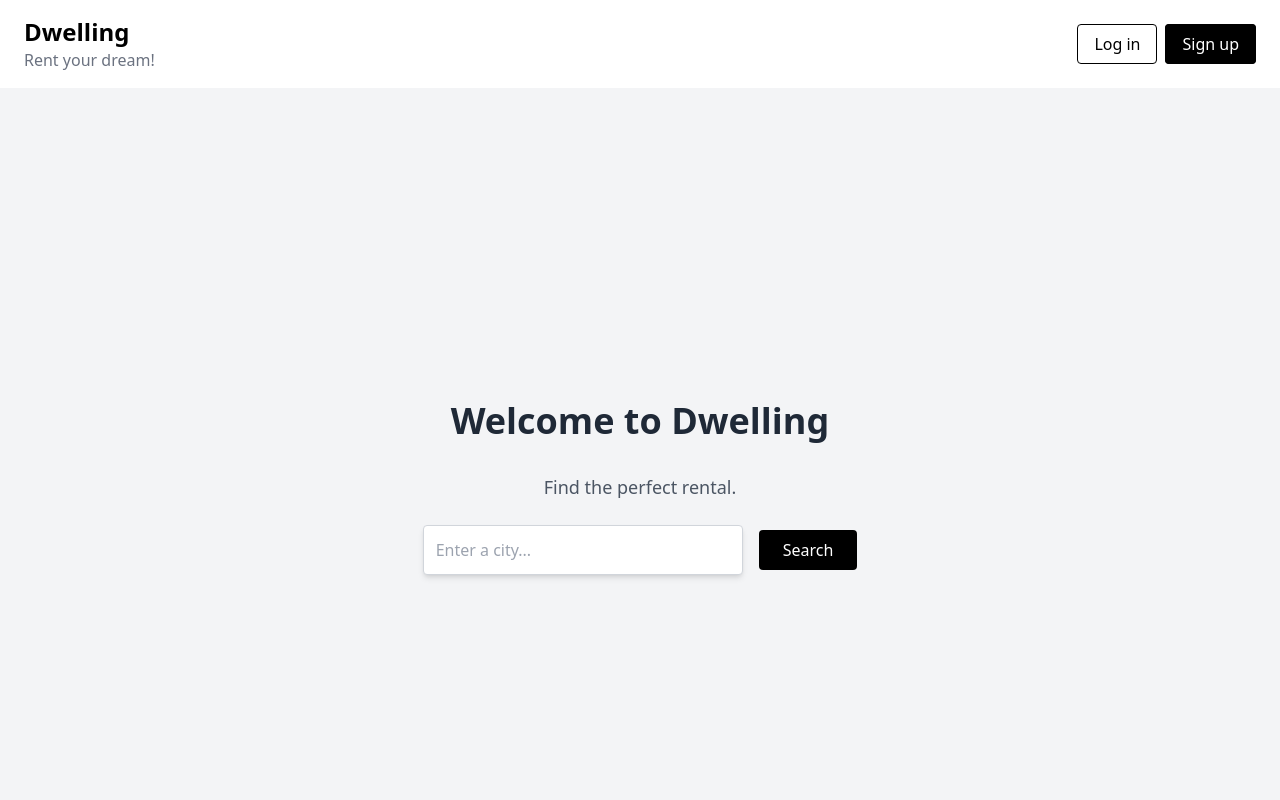
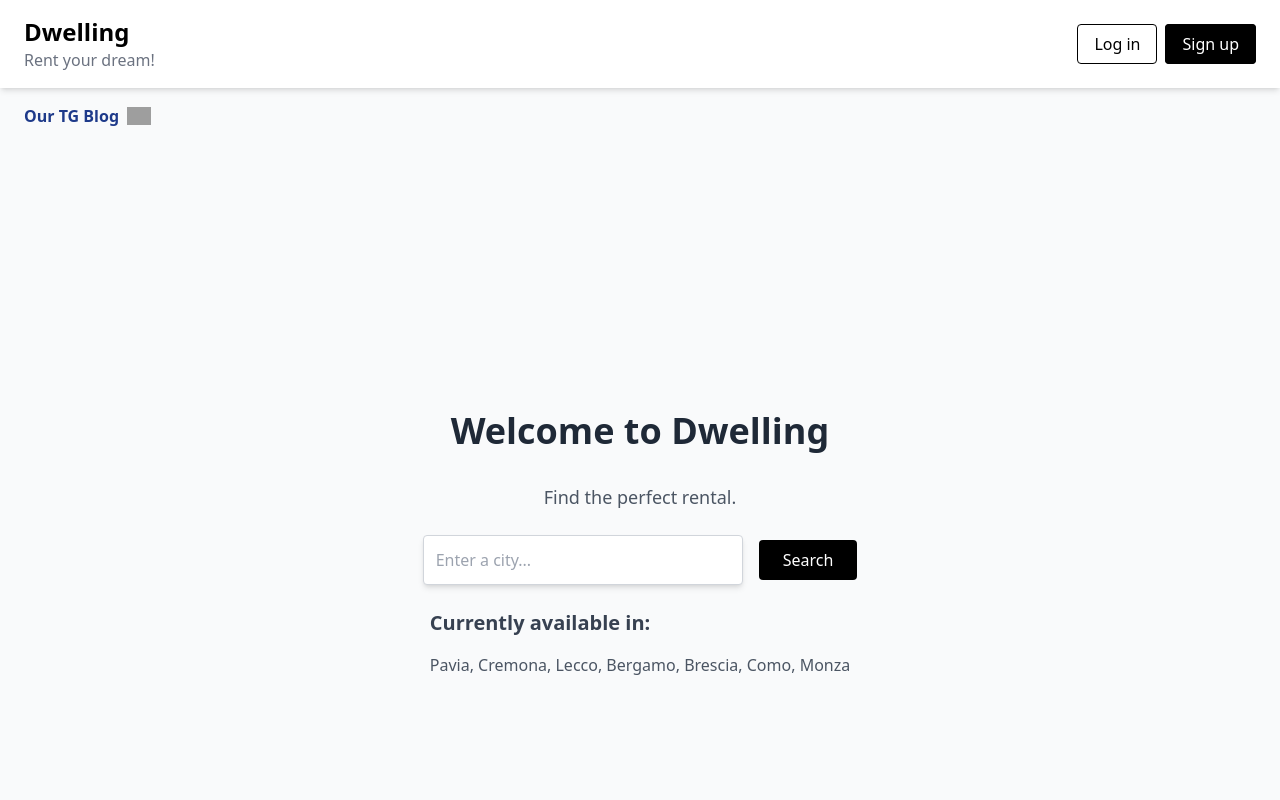
Before and after one commit to ktoozdess/DwellingCo, a React (Vite) app in the folder client/: page / in a window 1280 px wide. Shown: the top 800 px of the page. Built offline with nearby package versions, Linux system fonts and the light colour scheme; grey boxes are pictures that could not be loaded.

Commit message:
changed home with blog link and cur-aval cities

```diff
--- a/client/src/views/Home.jsx
+++ b/client/src/views/Home.jsx
@@ -18,7 +18,15 @@ const Home = () => {
 
   return (
     <div>
-    <div className="flex flex-col justify-center items-center min-h-screen bg-gray-100 px-4">
+      <ul className="max-w-7xl mx-auto flex justify-between items-center py-4 px-6 ">
+          <li>
+            <a href="https://t.me/DwellingCo" className="flex items-center space-x-2">
+              <b className="text-blue-900">Our TG Blog</b>
+              <img className="w-6" src="https://iconsdwelling.r1-it.storage.cloud.it/telegram_logo_icon.png" />
+            </a>
+          </li>
+        </ul>
+    <div className="flex flex-col justify-center items-center min-h-screen px-4">
       <h1 className="text-5xl sm:text-4xl font-bold text-gray-800 mb-4 sm:mb-8 text-center">Welcome to Dwelling</h1>
       <p className="text-2xl sm:text-lg text-gray-600 mb-4 sm:mb-6 text-center">Find the perfect rental.</p>
       <div className="flex flex-col sm:flex-row space-y-4 sm:space-y-0 sm:space-x-4 items-center w-full sm:w-auto">
@@ -29,12 +37,19 @@ const Home = () => {
           onChange={(e) => setCity(e.target.value)}
           className="p-3 w-full sm:w-80 border border-gray-300 rounded shadow-md text-gray-700"
         />
+
         <button
           onClick={handleSearch}
           className="bg-black text-white py-2 px-6 w-full sm:w-auto rounded hover:bg-gray-800 transition duration-300"
         >
           Search
         </button>
+      </div>
+      <div className="mt-6 text-start">
+        <h2 className="text-xl font-semibold text-gray-700 mb-4">Currently available in:</h2>
+        <p className="text-gray-600">
+          Pavia, Cremona, Lecco, Bergamo, Brescia, Como, Monza
+        </p>
       </div>
     </div>
     <div className="min-h-screen bg-gradient-to-b from-white to-gray-100 text-gray-800 flex items-center justify-center py-12 px-4 sm:px-6 lg:px-8">
--- a/client/src/views/SearchResult.jsx
+++ b/client/src/views/SearchResult.jsx
@@ -16,7 +16,7 @@ const SearchResult = () => {
   useEffect(() => {
     const fetchProperties = async () => {
       try {
-        const response = await fetch(`/api/properties?city=${city}`);
+        const response = await fetch(`http://localhost:5002/api/properties?city=${city}`);
         if (!response.ok) {
           throw new Error('Error fetching data');
         }
```
